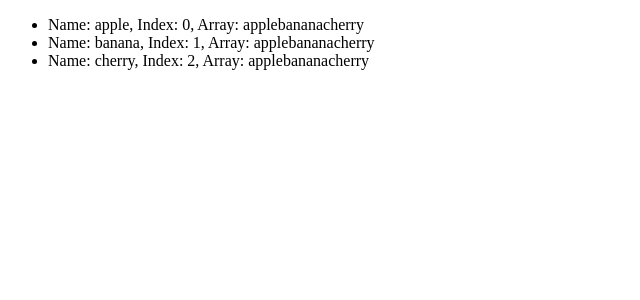
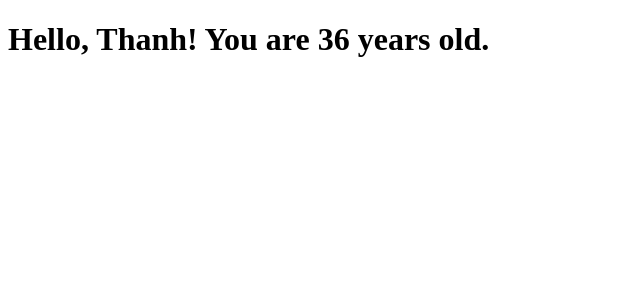
Before and after one commit to thanhpham091790/reactjs, a React (Vite) app in the folder 01-react-tutorial/my-react-app/: page / in a window 1280 px wide. Shown: the top 300 px of the page, without its empty margins (0-640 px from the left). Built offline with nearby package versions, Linux system fonts and the light colour scheme.

Commit message:
When a component receives props, you can use destructuring to extract the values you nead.

```diff
--- a/01-react-tutorial/my-react-app/src/main.jsx
+++ b/01-react-tutorial/my-react-app/src/main.jsx
@@ -1,22 +1,10 @@
 
 import { createRoot } from 'react-dom/client'
 
-const fruitlist = ['apple', 'banana', 'cherry'];
-
-function FruitList() {
+function Greeting({ name, age }) {
   return (
-    <ul>
-      {
-        fruitlist.map((fruit, index, array) => {
-          return (
-            <li key={index}>
-              Name: {fruit}, Index: {index}, Array: {array}
-            </li>
-          );
-        })
-      }
-    </ul>
+    <h1>Hello, {name}! You are {age} years old. </h1>
   );
 }
 
-createRoot(document.getElementById('thanh')).render(<FruitList />);
+createRoot(document.getElementById('thanh')).render(<Greeting name='Thanh' age={36} />);
```
